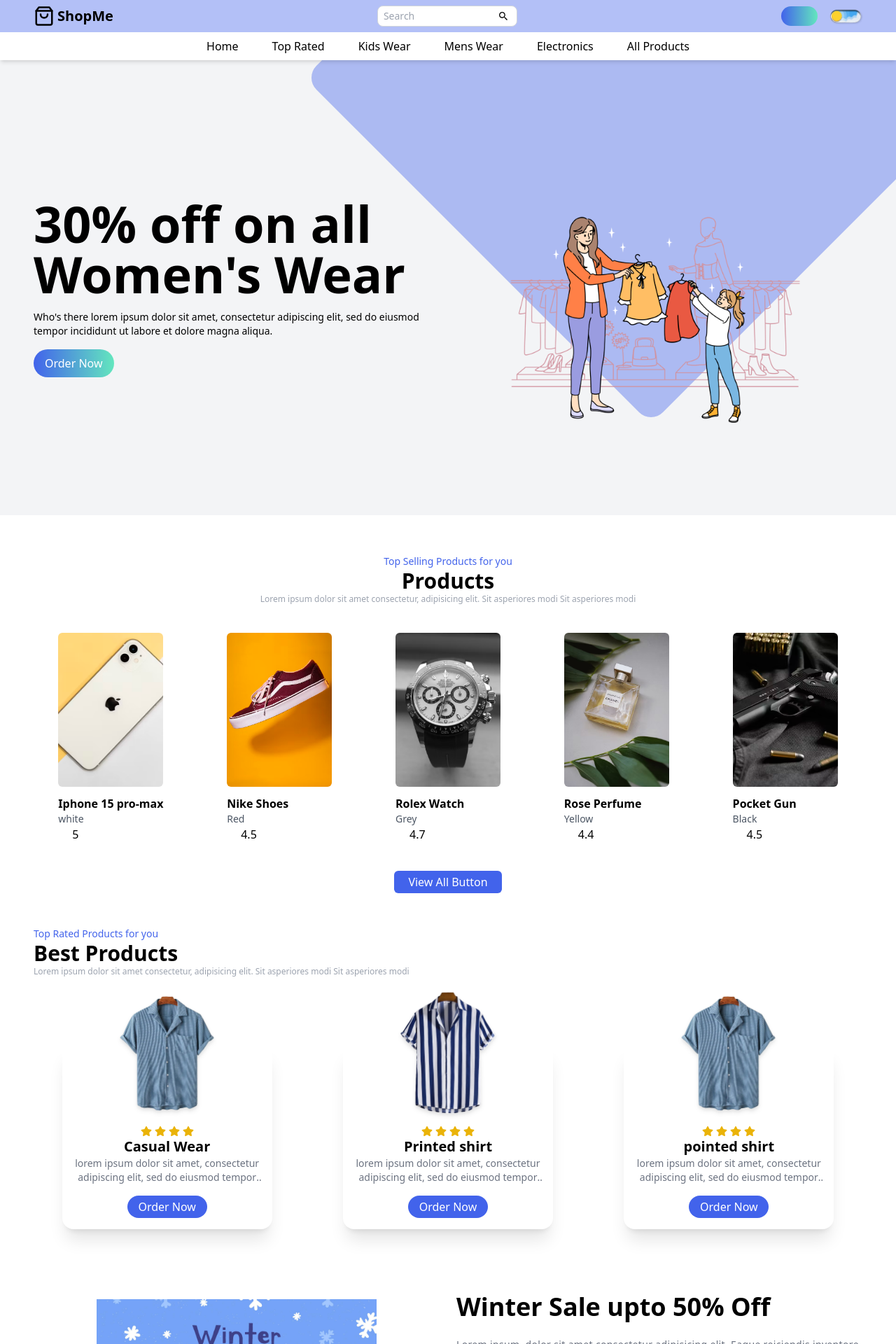
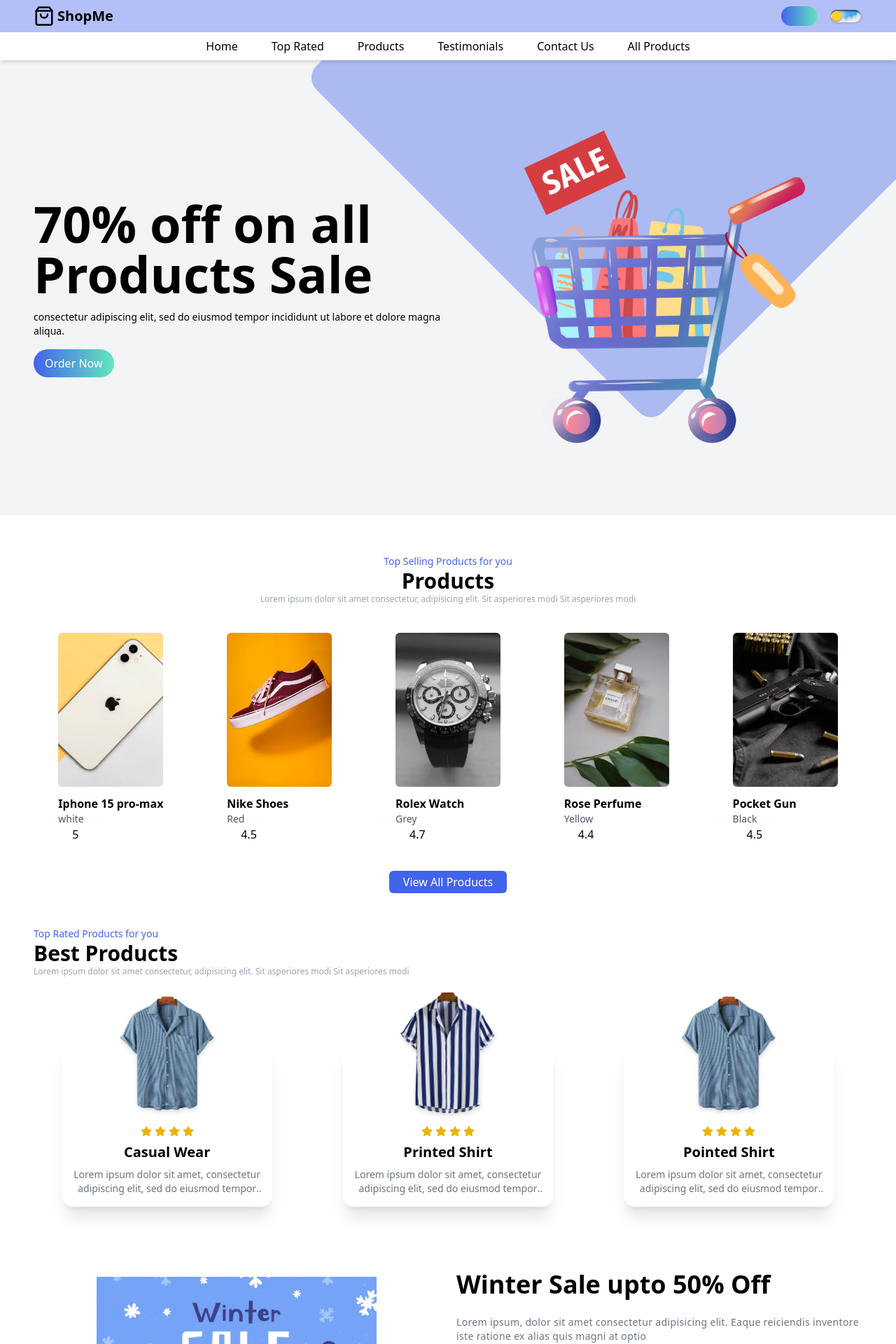
Before and after one commit to usaid4796/FinalProject, a React (Vite) app: page / in a window 1280 px wide. Shown: the top 1920 px of the page at 70% size. Built offline with nearby package versions, Linux system fonts and the light colour scheme; some icons are missing.

Commit message:
all-work-done

```diff
--- a/src/components/Hero/Hero.jsx
+++ b/src/components/Hero/Hero.jsx
@@ -3,15 +3,9 @@ import Image1 from "../../assets/hero/women.png";
 import Image2 from "../../assets/hero/shopping.png";
 import Image3 from "../../assets/hero/sale.png";
 import Slider from "react-slick";
+import { useNavigate } from "react-router-dom";
 
 const ImageList = [
-  {
-    id: 1,
-    img: Image1,
-    title: "Upto 50% off on all Men's Wear",
-    description:
-      "lorem His Life will forever be Changed dolor sit amet, consectetur adipiscing elit, sed do eiusmod tempor incididunt ut labore et dolore magna aliqua.",
-  },
   {
     id: 2,
     img: Image2,
@@ -28,7 +22,9 @@ const ImageList = [
   },
 ];
 
-const Hero = ({ handleOrderPopup }) => {
+const Hero = () => {
+  const navigate = useNavigate();
+
   var settings = {
     dots: false,
     arrows: false,
@@ -50,7 +46,7 @@ const Hero = ({ handleOrderPopup }) => {
       <div className="container pb-8 sm:pb-0">
         <Slider {...settings}>
           {ImageList.map((data) => (
-            <div>
+            <div key={data.id}>
               <div className="grid grid-cols-1 sm:grid-cols-2">
                 {/* text content section */}
                 <div className="flex flex-col justify-center gap-4 pt-12 sm:pt-0 text-center sm:text-left order-2 sm:order-1 relative z-10">
@@ -76,7 +72,7 @@ const Hero = ({ handleOrderPopup }) => {
                     data-aos-delay="300"
                   >
                     <button
-                      onClick={handleOrderPopup}
+                      onClick={() => navigate("/cart")}
                       className="bg-gradient-to-r from-primary to-secondary hover:scale-105 duration-200 text-white py-2 px-4 rounded-full"
                     >
                       Order Now
--- a/src/components/Navbar/Navbar.jsx
+++ b/src/components/Navbar/Navbar.jsx
@@ -1,5 +1,4 @@
-import React, { useState } from "react";
-import { IoMdSearch } from "react-icons/io";
+import React, { useState, useEffect } from "react";
 import { FaBars, FaTimes } from "react-icons/fa";
 import { FaCartShopping } from "react-icons/fa6";
 import { FiShoppingBag } from "react-icons/fi";
@@ -8,17 +7,21 @@ import DarkMode from "./DarkMode";
 
 const Menu = [
   { id: 1, name: "Home", link: "/" },
-  { id: 2, name: "Top Rated", link: "/#services" },
-  { id: 3, name: "Kids Wear", link: "/#" },
-  { id: 4, name: "Mens Wear", link: "/#" },
-  { id: 5, name: "Electronics", link: "/#" },
+  { id: 2, name: "Top Rated", link: "#TopRated" },
+  { id: 3, name: "Products", link: "#Products" },
+  { id: 4, name: "Testimonials", link: "#Testimonials" },
+  { id: 5, name: "Contact Us", link: "#ContactUs" },
   { id: 6, name: "All Products", link: "/all-products" },
 ];
 
 const Navbar = () => {
   const [open, setOpen] = useState(false); // mobile menu
-  const [showSearch, setShowSearch] = useState(false); // mobile search
   const navigate = useNavigate();
+
+  // ✅ Smooth scrolling effect
+  useEffect(() => {
+    document.documentElement.style.scrollBehavior = "smooth";
+  }, []);
 
   return (
     <div className="shadow-md bg-white dark:bg-slate-800 dark:text-white duration-200 relative z-40">
@@ -33,25 +36,7 @@ const Navbar = () => {
             </Link>
           </div>
 
-          {/* Desktop Search */}
-          <div className="relative group hidden lg:block">
-            <input
-              type="text"
-              placeholder="Search"
-              className="w-[200px] group-hover:w-[250px] transition-all duration-300 rounded-lg border border-gray-300 py-1 px-2 text-sm focus:outline-none focus:border-primary dark:border-gray-500 dark:bg-slate-800"
-            />
-            <IoMdSearch className="absolute top-1/2 -translate-y-1/2 right-3" />
-          </div>
-
           <div className="flex items-center gap-4">
-            {/* Mobile Search Icon */}
-            <button
-              className="lg:hidden text-xl"
-              onClick={() => setShowSearch(!showSearch)}
-            >
-              <IoMdSearch />
-            </button>
-
             {/* Desktop Cart Button */}
             <button
               onClick={() => navigate("/cart")}
@@ -67,22 +52,15 @@ const Navbar = () => {
             {/* Hamburger Menu */}
             <div className="lg:hidden">
               <button onClick={() => setOpen(!open)}>
-                {open ? <FaTimes className="text-2xl" /> : <FaBars className="text-2xl" />}
+                {open ? (
+                  <FaTimes className="text-2xl" />
+                ) : (
+                  <FaBars className="text-2xl" />
+                )}
               </button>
             </div>
           </div>
         </div>
-
-        {/* Mobile Search Bar */}
-        {showSearch && (
-          <div className="container mt-2 lg:hidden">
-            <input
-              type="text"
-              placeholder="Search"
-              className="w-full rounded-lg border border-gray-300 py-2 px-3 text-sm focus:outline-none focus:border-primary dark:border-gray-500 dark:bg-slate-800"
-            />
-          </div>
-        )}
       </div>
 
       {/* Desktop Menu */}
@@ -90,9 +68,15 @@ const Navbar = () => {
         <ul className="flex items-center gap-4 py-2">
           {Menu.map((item) => (
             <li key={item.id}>
+              {item.link.startsWith("#") ? (
+                <a href={item.link} className="px-4 hover:text-primary duration-200">
+                  {item.name}
+                </a>
+              ) : (
                 <Link to={item.link} className="px-4 hover:text-primary duration-200">
                   {item.name}
                 </Link>
+              )}
             </li>
           ))}
         </ul>
@@ -104,6 +88,15 @@ const Navbar = () => {
           <ul className="flex flex-col items-center gap-4 py-4">
             {Menu.map((item) => (
               <li key={item.id}>
+                {item.link.startsWith("#") ? (
+                  <a
+                    href={item.link}
+                    className="px-4 hover:text-primary duration-200"
+                    onClick={() => setOpen(false)}
+                  >
+                    {item.name}
+                  </a>
+                ) : (
                   <Link
                     to={item.link}
                     className="px-4 hover:text-primary duration-200"
@@ -111,6 +104,7 @@ const Navbar = () => {
                   >
                     {item.name}
                   </Link>
+                )}
               </li>
             ))}
             {/* Mobile Cart Button */}
--- a/src/components/Popup/Popup.jsx
+++ /dev/null
@@ -1,54 +0,0 @@
-import React from "react";
-import { IoCloseOutline } from "react-icons/io5";
-
-const Popup = ({ orderPopup, setOrderPopup }) => {
-  return (
-    <>
-      {orderPopup && (
-        <div className="popup">
-          <div className="h-screen w-screen fixed top-0 left-0 bg-black/50 z-50 backdrop-blur-sm">
-            <div className="fixed top-1/2 left-1/2 -translate-x-1/2 -translate-y-1/2 p-4 shadow-md bg-white dark:bg-gray-900 rounded-md duration-200 w-[300px]">
-              {/* header */}
-              <div className="flex items-center justify-between">
-                <div>
-                  <h1>Order Now</h1>
-                </div>
-                <div>
-                  <IoCloseOutline
-                    className="text-2xl cursor-pointer "
-                    onClick={() => setOrderPopup(false)}
-                  />
-                </div>
-              </div>
-              {/* form section */}
-              <div className="mt-4">
-                <input
-                  type="text"
-                  placeholder="Name"
-                  className=" w-full rounded-full border border-gray-300 dark:border-gray-500 dark:bg-gray-800 px-2 py-1 mb-4"
-                />
-                <input
-                  type="email"
-                  placeholder="Email"
-                  className=" w-full rounded-full border border-gray-300 dark:border-gray-500 dark:bg-gray-800 px-2 py-1 mb-4"
-                />
-                <input
-                  type="text"
-                  placeholder="Address"
-                  className=" w-full rounded-full border border-gray-300 dark:border-gray-500 dark:bg-gray-800 px-2 py-1 mb-4"
-                />
-                <div className="flex justify-center">
-                  <button className="bg-gradient-to-r from-primary to-secondary hover:scale-105 duration-200 text-white py-1 px-4 rounded-full ">
-                    Order Now
-                  </button>
-                </div>
-              </div>
-            </div>
-          </div>
-        </div>
-      )}
-    </>
-  );
-};
-
-export default Popup;
--- a/src/components/Products/Products.jsx
+++ b/src/components/Products/Products.jsx
@@ -5,6 +5,7 @@ import Img3 from "../../assets/women/women3.jpg";
 import Img4 from "../../assets/women/women4.jpg";
 import Img0 from "../../assets/women/women0.avif";
 import { FaStar } from "react-icons/fa6";
+import { Link } from "react-router-dom"; // 👈 import Link
 
 const ProductsData = [
   {
@@ -51,7 +52,7 @@ const ProductsData = [
 
 const Products = () => {
   return (
-    <div className="mt-14 mb-12">
+    <div id="Products" className="mt-14 mb-12">
       <div className="container">
         {/* Header section */}
         <div className="text-center mb-10 max-w-[600px] mx-auto">
@@ -95,9 +96,11 @@ const Products = () => {
           </div>
           {/* view all button */}
           <div className="flex justify-center">
-            <button className="text-center mt-10 cursor-pointer bg-primary text-white py-1 px-5 rounded-md">
-              View All Button
-            </button>
+            <Link to="/all-products">
+              <button className="text-center mt-10 cursor-pointer bg-primary text-white py-1 px-5 rounded-md">
+                View All Products
+              </button>
+            </Link>
           </div>
         </div>
       </div>
--- a/src/components/Subscribe/Subscribe.jsx
+++ b/src/components/Subscribe/Subscribe.jsx
@@ -2,12 +2,12 @@ import React from "react";
 
 const Subscribe = () => {
   const handleSubmit = (e) => {
-    e.preventDefault(); // stop React from blocking reload
-    window.location.reload(); // reload the page
+    e.preventDefault();
+    window.location.reload();
   };
 
   return (
-    <div
+    <div id="ContactUs"
       data-aos="zoom-in"
       className="mb-20 bg-slate-700 dark:bg-gray-800 text-white "
     >
--- a/src/components/Testimonials/Testimonials.jsx
+++ b/src/components/Testimonials/Testimonials.jsx
@@ -4,13 +4,13 @@ import Slider from "react-slick";
 const TestimonialData = [
   {
     id: 1,
-    name: "Victor",
+    name: "Abrar Ahmed",
     text: "Lorem ipsum dolor sit amet consectetur adipisicing elit. Eaque reiciendis inventore iste ratione ex alias quis magni at optio",
     img: "https://picsum.photos/101/101",
   },
   {
     id: 2,
-    name: "Satya Nadella",
+    name: "Babar Azam",
     text: "Lorem ipsum dolor sit amet consectetur adipisicing elit. Eaque reiciendis inventore iste ratione ex alias quis magni at optio",
     img: "https://picsum.photos/102/102",
   },
@@ -68,7 +68,7 @@ const Testimonials = () => {
   };
 
   return (
-    <div className="py-10 mb-10">
+    <div id="Testimonials" className="py-10 mb-10">
       <div className="container">
         {/* header section */}
         <div className="text-center  mb-10 max-w-[600px] mx-auto">
--- a/src/components/TopProducts/TopProducts.jsx
+++ b/src/components/TopProducts/TopProducts.jsx
@@ -1,7 +1,6 @@
 import React from "react";
 import Img1 from "../../assets/shirt/shirt.png";
 import Img2 from "../../assets/shirt/shirt2.png";
-import Img3 from "../../assets/shirt/shirt3.jpg";
 import { FaStar } from "react-icons/fa";
 
 const ProductsData = [
@@ -10,26 +9,27 @@ const ProductsData = [
     img: Img1,
     title: "Casual Wear",
     description:
-      "lorem ipsum dolor sit amet, consectetur adipiscing elit, sed do eiusmod tempor incididunt ut labore et dolore magna aliqua.",
+      "Lorem ipsum dolor sit amet, consectetur adipiscing elit, sed do eiusmod tempor incididunt ut labore et dolore magna aliqua.",
   },
   {
     id: 2,
     img: Img2,
-    title: "Printed shirt",
+    title: "Printed Shirt",
     description:
-      "lorem ipsum dolor sit amet, consectetur adipiscing elit, sed do eiusmod tempor incididunt ut labore et dolore magna aliqua.",
+      "Lorem ipsum dolor sit amet, consectetur adipiscing elit, sed do eiusmod tempor incididunt ut labore et dolore magna aliqua.",
   },
   {
     id: 3,
     img: Img1,
-    title: "pointed shirt",
+    title: "Pointed Shirt",
     description:
-      "lorem ipsum dolor sit amet, consectetur adipiscing elit, sed do eiusmod tempor incididunt ut labore et dolore magna aliqua.",
+      "Lorem ipsum dolor sit amet, consectetur adipiscing elit, sed do eiusmod tempor incididunt ut labore et dolore magna aliqua.",
   },
 ];
-const TopProducts = ({ handleOrderPopup }) => {
+
+const TopProducts = () => {
   return (
-    <div>
+    <div id="TopRated" className="scroll-mt-20">
       <div className="container">
         {/* Header section */}
         <div className="text-left mb-24">
@@ -44,10 +44,12 @@ const TopProducts = ({ handleOrderPopup }) => {
             asperiores modi Sit asperiores modi
           </p>
         </div>
+
         {/* Body section */}
         <div className="grid grid-cols-1 sm:grid-cols-2 md:grid-cols-3 gap-20 md:gap-5 place-items-center">
           {ProductsData.map((data) => (
             <div
+              key={data.id}
               data-aos="zoom-in"
               className="rounded-2xl bg-white dark:bg-gray-800 hover:bg-black/80 dark:hover:bg-primary hover:text-white relative shadow-xl duration-300 group max-w-[300px]"
             >
@@ -55,29 +57,24 @@ const TopProducts = ({ handleOrderPopup }) => {
               <div className="h-[100px]">
                 <img
                   src={data.img}
-                  alt=""
+                  alt={data.title}
                   className="max-w-[140px] block mx-auto transform -translate-y-20 group-hover:scale-105 duration-300 drop-shadow-md"
                 />
               </div>
+
               {/* details section */}
               <div className="p-4 text-center">
                 {/* star rating */}
-                <div className="w-full flex items-center justify-center gap-1">
+                <div className="w-full flex items-center justify-center gap-1 mb-2">
                   <FaStar className="text-yellow-500" />
                   <FaStar className="text-yellow-500" />
                   <FaStar className="text-yellow-500" />
                   <FaStar className="text-yellow-500" />
                 </div>
-                <h1 className="text-xl font-bold">{data.title}</h1>
+                <h1 className="text-xl font-bold mb-2">{data.title}</h1>
                 <p className="text-gray-500 group-hover:text-white duration-300 text-sm line-clamp-2">
                   {data.description}
                 </p>
-                <button
-                  className="bg-primary hover:scale-105 duration-300 text-white py-1 px-4 rounded-full mt-4 group-hover:bg-white group-hover:text-primary"
-                  onClick={handleOrderPopup}
-                >
-                  Order Now
-                </button>
               </div>
             </div>
           ))}
```
Lines whose indentation alone changed are shown as unchanged.
